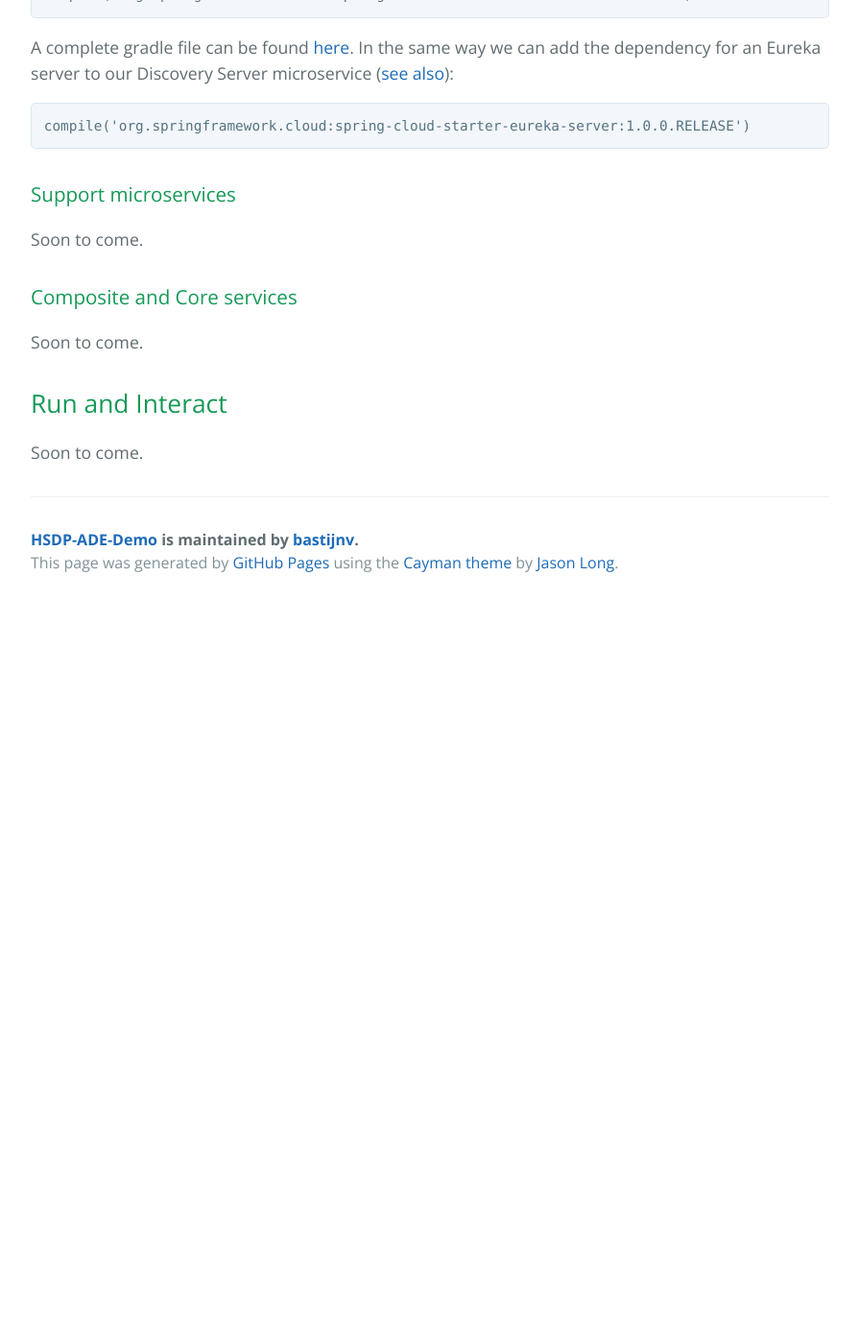
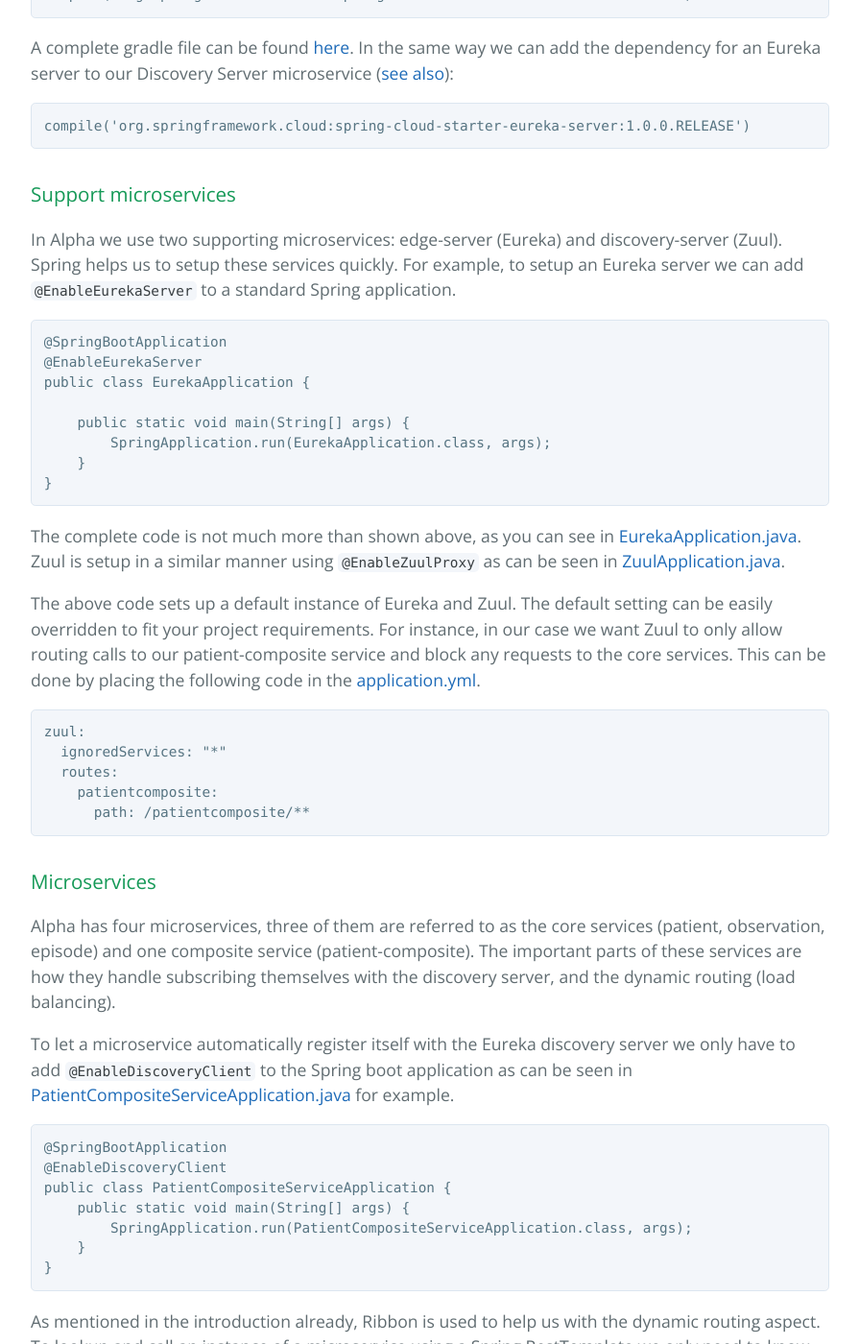
Before and after one commit to bastijnv/hsdp-ade-demo, a Jekyll site: the page built from articles/alpha.md, in a window 1280 px wide and 1400 px high, scrolled down 2630 px. Shown: the whole window at 96% size, without its empty margins (192-1087 px from the left). Built offline with Jekyll 4.4.1, drawn with Linux system fonts in a browser that asks for light colours; before the commit the page ends 3260 px from its top, so only the background shows below that; some of the changed text lies outside the part shown.

Commit message:
- Wrote the source code walkthrough for the Alpha article.

````diff
--- a/articles/alpha.md
+++ b/articles/alpha.md
@@ -6,23 +6,27 @@
 {% include toc.html %}
 
 ## Introduction
-In the [introduction](introduction.html) we presented an operations model that will be gradually realized in this and subsequent articles.
-This article realizes the base services, made up by one composite service and three core services, the service discovery service (Eureka),
-the edge server (Zuul), and the load balancer (Ribbon). Throughout the article series we will use a number items from the
-[Spring Cloud](http://projects.spring.io/spring-cloud/) family. To a large extent Spring Cloud is based on components from
-[Netflix OSS](http://netflix.github.io/).
+In the [introduction](introduction.html) we presented an operations model that will be gradually
+realized in this and subsequent articles. This article realizes the base services, made up by one
+composite service and three core services, the service discovery service (Eureka), the edge server
+(Zuul), and the load balancer (Ribbon). Throughout the article series we will use a number items
+from the [Spring Cloud](http://projects.spring.io/spring-cloud/) family. To a large extent Spring
+Cloud is based on components from [Netflix OSS](http://netflix.github.io/).
 
 ## Alpha Overview
-To be able to develop and test our microservices we need an overview of the system landscape we want to build. Below is the
-landscape that we will develop as part of Alpha. In subsequent articles we will extent this landscape to finally match the
-landscape presented in [introduction](introduction.html).
+To be able to develop and test our microservices we need an overview of the system landscape we want
+to build. Below is the landscape that we will develop as part of Alpha. In subsequent articles we
+will extent this landscape to finally match the landscape presented in
+[introduction](introduction.html).
 
 ![](../images/alpha-overview.png)
 
-The composite service, *Patient-composite*, aggregates data of the three core services: *Patient*, *Observation*, and *Episode*. To support
-these services a *Service Discovery* service is provided (Eureka). In addition there is the service that provides *Dynamic Routing*
-and *Load Balancing* (Ribbon). The *Edge Server* (Zuul) is put in place as well. Note that the security aspect is not yet part of this
-article. In other words, you will be able to directly target the core services bypassing the edge server (see below).
+The composite service, *Patient-composite*, aggregates data of the three core services: *Patient*,
+*Observation*, and *Episode*. To support these services a *Service Discovery* service is provided
+(Eureka). In addition there is the service that provides *Dynamic Routing* and *Load Balancing*
+(Ribbon). The *Edge Server* (Zuul) is put in place as well. Note that the security aspect is not
+yet part of this article. In other words, you will be able to directly target the core services
+bypassing the edge server (see below).
 
 ## Source
 To get the source used in the remainder of this article you can checkout the GIT repo.
@@ -42,23 +47,27 @@
 
 > *Note:* Windows users should use the build-all.bat file.
 
-Running the command should result in six times `BUILD SUCCESSFUL`, for each of the microservices introduced above.
+Running the command should result in six times `BUILD SUCCESSFUL`, for each of the microservices
+introduced above.
 
 ## Source Code Overview
-Now that we have our source code checked out and built, let's walk through the code architecture and highlight the key elements.
-Each microservice is a standalone [Spring Boot](http://projects.spring.io/spring-boot/) application using [Undertow](http://undertow.io/)
-as its web server. [Spring MVC](http://docs.spring.io/spring/docs/current/spring-framework-reference/html/mvc.html) is used to implement
-the REST based services.
+Now that we have our source code checked out and built, let's walk through the code architecture and
+highlight the key elements. Each microservice is a standalone
+[Spring Boot](http://projects.spring.io/spring-boot/) application using [Undertow](http://undertow.io/)
+as its web server.
+[Spring MVC](http://docs.spring.io/spring/docs/current/spring-framework-reference/html/mvc.html) is
+used to implement the REST based services.
 
 ### Gradle
-Spring Cloud has defined a set of starter dependencies to kickstart development. To use Eureka and Ribbon in a microservice we only have
-to add the following dependency to our gradle build file:
+Spring Cloud has defined a set of starter dependencies to kickstart development. To use Eureka and
+Ribbon in a microservice we only have to add the following dependency to our gradle build file:
 
 ```
 compile("org.springframework.cloud:spring-cloud-starter-eureka:1.0.0.RELEASE")
 ```
 
-A complete gradle file can be found [here](https://github.com/bastijnv/hsdp-ade-demo/blob/alpha/microservices/core/patient-service/build.gradle).
+A complete gradle file can be found
+[here](https://github.com/bastijnv/hsdp-ade-demo/blob/alpha/microservices/core/patient-service/build.gradle).
 In the same way we can add the dependency for an Eureka server to our Discovery Server microservice
 ([see also](https://github.com/bastijnv/hsdp-ade-demo/blob/alpha/microservices/support/discovery-server/build.gradle)):
 
@@ -67,10 +76,81 @@
 ```
 
 ### Support microservices
+In Alpha we use two supporting microservices: edge-server (Eureka) and discovery-server (Zuul).
+Spring helps us to setup these services quickly. For example, to setup an Eureka server we can add
+`@EnableEurekaServer` to a standard Spring application.
+
+```java
+@SpringBootApplication
+@EnableEurekaServer
+public class EurekaApplication {
+
+    public static void main(String[] args) {
+        SpringApplication.run(EurekaApplication.class, args);
+    }
+}
+```
+
+The complete code is not much more than shown above, as you can see in
+[EurekaApplication.java](https://github.com/bastijnv/hsdp-ade-demo/blob/alpha/microservices/support/discovery-server/src/main/java/com/philips/microservices/support/discovery/EurekaApplication.java).
+Zuul is setup in a similar manner using `@EnableZuulProxy` as can be seen in
+[ZuulApplication.java](https://github.com/bastijnv/hsdp-ade-demo/blob/alpha/microservices/support/edge-server/src/main/java/com/philips/microservices/support/edge/ZuulApplication.java).
+
+The above code sets up a default instance of Eureka and Zuul. The default setting can be easily
+overridden to fit your project requirements. For instance, in our case we want Zuul to only allow
+routing calls to our patient-composite service and block any requests to the core services. This
+can be done by placing the following code in the
+[application.yml](https://github.com/bastijnv/hsdp-ade-demo/blob/alpha/microservices/support/edge-server/src/main/resources/application.yml).
+
+```yml
+zuul:
+  ignoredServices: "*"
+  routes:
+    patientcomposite:
+      path: /patientcomposite/**
+```
+
+### Microservices
+Alpha has four microservices, three of them are referred to as the core services (patient,
+observation, episode) and one composite service (patient-composite). The important parts of these
+services are how they handle subscribing themselves with the discovery server, and the dynamic
+routing (load balancing).
+
+To let a microservice automatically register itself with the Eureka discovery server we only have to
+add `@EnableDiscoveryClient` to the Spring boot application as can be seen in
+[PatientCompositeServiceApplication.java](https://github.com/bastijnv/hsdp-ade-demo/blob/alpha/microservices/composite/patient-composite-service/src/main/java/com/philips/microservices/composite/patient/PatientCompositeServiceApplication.java)
+for example.
+
+```java
+@SpringBootApplication
+@EnableDiscoveryClient
+public class PatientCompositeServiceApplication {
+    public static void main(String[] args) {
+        SpringApplication.run(PatientCompositeServiceApplication.class, args);
+    }
+}
+```
+
+As mentioned in the introduction already, Ribbon is used to help us with the dynamic routing aspect.
+To lookup and call an instance of a microservice using a Spring RestTemplate we only need to know the
+name of the service. Ribbon, our load balancer, will find the service instance and return its URL
+to the service consumer. See
+[Util.java](https://github.com/bastijnv/hsdp-ade-demo/blob/alpha/microservices/composite/patient-composite-service/src/main/java/com/philips/microservices/composite/patient/service/Util.java)
+and
+[PatientCompositeIntegration.java](https://github.com/bastijnv/hsdp-ade-demo/blob/alpha/microservices/composite/patient-composite-service/src/main/java/com/philips/microservices/composite/patient/service/PatientCompositeIntegration.java).
+
+```java
+@Autowired
+    private LoadBalancerClient loadBalancer;
+    ...
+    public ResponseEntity<List<Observation>> getObservations(int patientId) {
+
+            ServiceInstance instance = loadBalancer.choose("observation");
+            URI uri = instance.getUri();
+		    ...
+            response = restTemplate.getForEntity(url, String.class);
+
+```
+
+## Testing the system
 Soon to come.
-
-### Composite and Core services
-Soon to come.
-
-## Run and Interact
-Soon to come.
````
Also changed, not shown: other parts of articles/alpha.md (+3 -2 lines).
